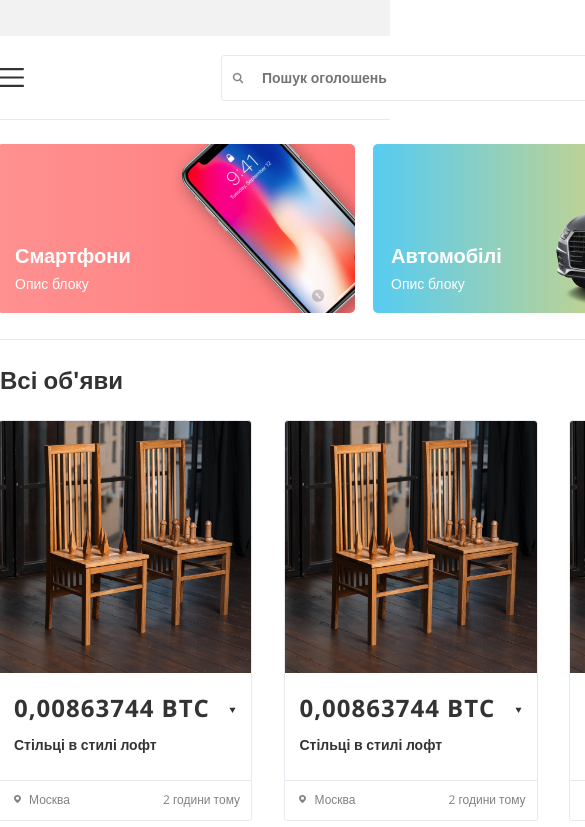
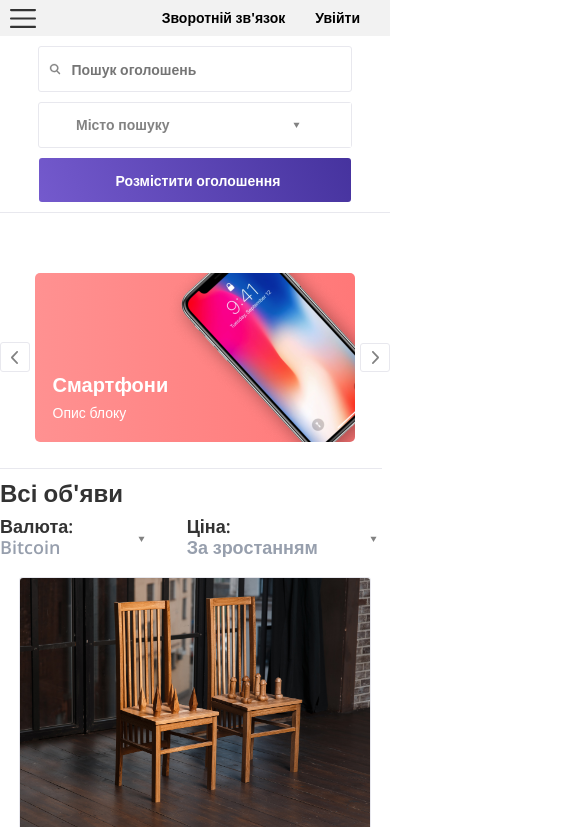
Before and after one commit to mohtick/Maket2.0, a plain HTML site: page index.html in a window 390 px wide. Shown: the top 827 px of the page, 585 px wide, since content can reach past the window. Drawn offline with nearby package versions, Linux system fonts and the light colour scheme.

Commit message:
Add files via upload

```diff
--- a/index.html
+++ b/index.html
@@ -26,8 +26,11 @@
 		<div class="the-toppest-line"> </div>
 		<div class="header-container">
 			<div class="top-line">
-				<button type="button" class="link">Зворотній зв'язок </button>
-				<button type="button" class="link">Увійти</button>
+				<button type="button" class="link burger"></button>
+				<div class="top-line-menu">
+					<button type="button" class="link">Зворотній зв'язок </button>
+					<button type="button" class="link">Увійти</button>
+				</div>
 			</div>
 
 
@@ -59,9 +62,11 @@
 		<div class="header-container">
 
 			<div class="offers-container">
-				<div class="left-scroll">
-					<button type="button" class="left-scroll-btn link"> </button>
-				</div>
+
+				<button type="button" class="left-scroll-btn link"> </button>
+
+
+
 
 				<a href="#" title="offer" class="offer-link1" target="_blank">
 					<p class="offer link"> Смартфони </p>
@@ -80,9 +85,9 @@
 					<p class="description link"> Опис блоку </p>
 				</a>
 
-				<div class="right-scroll">
-					<button type="button" class="right-scroll-btn link"> </button>
-				</div>
+
+				<button type="button" class="right-scroll-btn link"> </button>
+
 
 			</div>
 
@@ -96,10 +101,14 @@
 
 
 
+
+
+
 	<main>
 		<div class="top-line">
 			<h2> Всі об'яви </h2>
 			<div class="divider"></div>
+
 			<div class="filters">
 				<label>
 					Валюта:
@@ -107,17 +116,14 @@
 						<option> Bitcoin</option>
 						<option> Litecoin</option>
 					</select>
-
 				</label>
 				<div class="currency-cap"></div>
-
 				<label>
 					Ціна:
 					<select class="sort">
 						<option> За зростанням</option>
 						<option> За зменшенням</option>
 					</select>
-
 				</label>
 				<div class="sort-cap"></div>
 			</div>
@@ -372,18 +378,11 @@
 				<button type="button" class="show-more-btn link">Показати ще </button>
 			</div>
 		</div>
+	</main>
 
 
 
-
-
-
-	</main>
-
-	<footer>
-
-
-	</footer>
+	<footer> </footer>
 
 
 
--- a/styles/main.css
+++ b/styles/main.css
@@ -28,6 +28,7 @@ header {
 	box-sizing: border-box;
 }
 
+
 header > .header-container > .top-line   {
 
 	display: flex;
@@ -51,9 +52,24 @@ header > .header-container > .top-line   {
 	cursor: pointer;
 }
 
-header > .header-container .top-line >  button {
+.top-line-menu {
+	display: flex;
+	justify-content: flex-end;
+	height: 36px;
+	box-sizing: border-box;
+}
+
+header > .header-container > .top-line > .top-line-menu >  button.link {
 	padding: 5px 15px;
 	font-weight: 700;
+}
+
+header > .header-container > .top-line >  button.link.burger {
+	padding: 0;
+	margin-top: auto;
+	margin-bottom: auto;
+	display: none;
+
 }
 
 .main-menu {
@@ -63,7 +79,6 @@ header > .header-container .top-line >  button {
 	align-items: center;
 	box-sizing: border-box;
 	margin-left: -2px;
-	/* background-color: #e2510e; */
 }
 
 .burger {
@@ -72,6 +87,9 @@ header > .header-container .top-line >  button {
 	background-image:  url("../burger.svg");
 	background-repeat: no-repeat;
     background-size: cover;
+	background-position: center;
+	padding: 0;
+
 }
 
 .main-menu > .divider {
@@ -103,11 +121,12 @@ header > .header-container .top-line >  button {
 }
 
 .search-btn {
-	width: 25px;
+	width: 40px;
 	height: 100%;
 	background-image:  url("../search.svg");
 	background-position: 10px center;
 	background-repeat: no-repeat;
+	/* background-color: #745ACD; */
 }
 
 .search > input.inpt-txt {
@@ -115,7 +134,7 @@ header > .header-container .top-line >  button {
 	width: 423px;
 	border: none;
 	outline: none;
-	padding-left: 15px;
+	/* padding-left: 15px; */
 	background: transparent;
 	font-weight: 600;
 	color: #828282;
@@ -164,7 +183,7 @@ select {
 
 
 .main-menu-container > button.link {
-	margin-left: 17px;
+	margin-left: 20px;
 	color: #FFFFFF;
 	width: 218px;
 	height: 44px;
@@ -179,34 +198,30 @@ header > .divider {
 	width: 100%;
 	height: 1px;
 	background-color: #E8E8EE;
-	/* margin-left: -105px; */
-	/* margin: 0 auto; */
 }
-
 
 .offers-container {
 	width: 1205px;
 	height: 169px;
 	display: flex;
 	align-items: center;
-	margin-left: -51px;
+	margin-left: -49px;
 	margin-top: 60px;
-	/* background-color: #745ACD; */
 }
 
 .left-scroll-btn {
+	display: block;
 	width: 30px;
-	height: 28px;
+	height: 30px;
 	border: 1px solid  #E8E8EE;
 	border-radius: 3px;
 	background-image:  url("../leftarrow.svg");
 	background-position:  center;
 	background-repeat: no-repeat;
 	margin-top: -1px;
-
 }
 
-.offers-container > a {
+.offer-link1,  .offer-link3 {
 	color: #FFFFFF;
 	text-decoration: none;
 	margin-left: 18px;
@@ -215,18 +230,23 @@ header > .divider {
 	height: 169px;
 	padding-left: 18px;
 	border-radius: 5px;
-}
-
-.offer-link1,  .offer-link3 {
-
 	background-image:  url("../offer1.png"), linear-gradient(90deg, #FF9191 0%, #FF7878 100.03%);
 	background-position:  right;
 	background-repeat: no-repeat;
 }
 
 .offer-link2 {
+	color: #FFFFFF;
+	text-decoration: none;
+	margin-left: 18px;
+	display: block;
+	width: 340px;
+	height: 169px;
+	padding-left: 18px;
+	border-radius: 5px;
 	background-image:  url("../offer22.png"), linear-gradient(90deg, #56CCF2 0%, #FFD659 98.78%);
 	background-position:  right;
+	background-repeat: no-repeat;
 }
 
 p.offer {
@@ -247,14 +267,15 @@ p.description:hover {
 }
 
 .right-scroll-btn {
+	display: block;
 	width: 30px;
-	height: 28px;
+	height: 29px;
 	border: 1px solid  #E8E8EE;
 	border-radius: 3px;
 	background-image:  url("../rightarrow.svg");
 	background-position:  center;
 	background-repeat: no-repeat;
-	margin-left: 16px;
+	margin-left: 18px;
 }
 
 
@@ -332,18 +353,6 @@ main > .top-line {
 }
 
 
-.city > .cap {
-	height: 100%;
-	width: 20%;
-	background-image:  url("../dropdownarrow.svg");
-	background-position: left  center;
-	background-repeat: no-repeat;
-	background-color: white;
-	margin-left: -38px;
-}
-
-
-
 main > .products {
 	display: grid;
 	grid-template-columns: 1fr 1fr 1fr 1fr;
@@ -402,8 +411,6 @@ main > .products > .item >.item-image {
 	padding-right: 3px;
 }
 
-
-
 .item-description > .item-description-link  {
 	color: #333333;
 	padding-left: 15px;
@@ -412,7 +419,6 @@ main > .products > .item >.item-image {
 .item-description > .item-description-link > p {
 	padding-bottom: 10px;
 }
-
 
 .item-bottomline {
 	border-top: 1px solid #E8E8EE;
@@ -429,7 +435,6 @@ main > .products > .item >.item-image {
 	font-weight: 400;
 }
 
-
 .item-bottomline > .item-city {
 	padding-left: 30px;
 }
@@ -438,10 +443,8 @@ main > .products > .item >.item-image {
 	padding-left: 93px;
 }
 
-
 .bottom-line {
 	margin: 0 auto;
-	width: 1140px;
 	padding-left: 463px;
 }
 
@@ -469,3 +472,343 @@ footer {
 	height: 200px;
 
 }
+
+
+
+@media screen and (max-width: 1255px) {
+	.offers-container {
+		width: 100%;
+		margin-left: 0px;
+
+	}
+
+	.main-menu > .divider {
+		display: none;
+	}
+
+	.main-menu {
+		justify-content: space-between;
+	}
+
+}
+
+
+@media screen and (max-width: 1160px) {
+	.offers-container {
+		width: 100%;
+		margin-right: auto;
+		justify-content: space-around;
+	}
+
+	.offer-link3, .offer-link2, .offer-link1  {
+		margin-left: 5px;
+		width: 30%;
+	}
+
+	.right-scroll-btn {
+		margin-left: 5px;
+	}
+
+	.main-menu {
+		width: 100%;
+		margin-left: 0px;
+	}
+
+	header > .header-container > .top-line   {
+		width: 100%;
+	}
+
+	.header-container {
+		width: 99%;
+	}
+
+	main {
+		width: 100%;
+	}
+
+	main > .top-line > .divider {
+		display: none;
+	}
+
+	main > .top-line {
+		justify-content: space-between;
+	}
+
+	.bottom-line {
+		display: flex;
+		justify-content: center;
+		width: 100%;
+		padding-left: 0px;
+
+	}
+
+}
+
+
+@media screen and (max-width: 1050px) {
+
+	main > .products  {
+		grid-template-columns: 1fr 1fr 1fr;
+		column-gap: 1.5%;
+		margin-right: 5px;
+		margin-left: 5px;
+	}
+
+	main > .products > .item {
+		height: 399px;
+		width: 100%;
+		border:  1px solid #E8E8EE;
+		border: 1px solid #E8E8EE;
+		border-radius: 3px;
+	}
+}
+
+@media screen and (max-width: 1020px) {
+
+	.offer-link3  {
+		display: none;
+	}
+
+	.offer-link2, .offer-link1  {
+		margin-left: 5px;
+		width: 40%;
+	}
+}
+
+@media screen and (max-width: 950px) {
+
+	header > .header-container .top-line >  button.link.burger {
+		display: block;
+		margin-right: 60%;
+	}
+
+	.main-menu > button.burger {
+		display: none;
+	}
+
+	header > .header-container > .top-line   {
+		justify-content: space-between;
+		margin-left: auto;
+	}
+
+	.offer-link3  {
+		display: none;
+	}
+
+	.offer-link2, .offer-link1  {
+		margin-left: 5px;
+		width: 40%;
+	}
+
+}
+
+@media screen and (max-width: 910px) {
+	.the-toppest-line {
+		display: none;
+	}
+
+	.header-container {
+		margin: auto auto 0 auto;
+	}
+
+	.main-menu {
+		height: 140px;
+	}
+
+	.main-menu-container {
+		flex-wrap: wrap;
+		height: 140px;
+		justify-content: flex-end;
+	}
+
+	.header-container > .top-line {
+		background-color: #F2F2F2;
+
+	}
+
+}
+
+
+@media screen and (max-width: 780px) {
+
+	main > .products  {
+		grid-template-columns: 1fr 1fr;
+		margin-right: 2px;
+	}
+
+}
+
+
+@media screen and (max-width: 740px) {
+
+	.offer-link2  {
+		display: none;
+	}
+
+	.offer-link2, .offer-link1  {
+		margin-left: 5px;
+		width:80%;
+	}
+
+	.search-and-city {
+		width: 100%;
+		border: none;
+		height: auto;
+		margin-top: 10px;
+		align-items: center;
+		flex-direction: column;
+		justify-content: center;
+		align-content: center;
+		row-gap: 10px;
+	}
+
+	.search {
+		width: 80%;
+		border: 1px solid #E8E8EE;
+		border-radius: 3px;
+	}
+
+	.search-and-city > .divider {
+		display: none;
+	}
+
+	.city {
+		width: 80%;
+		justify-content: center;
+		border: 1px solid #E8E8EE;
+		border-radius: 3px;
+	}
+
+	.city > select {
+		width: 100%;
+
+	}
+
+	.main-menu-container > button.link {
+		margin-top: 10px;
+		margin-bottom: 10px;
+		margin-right: 70px;
+	}
+
+	.main-menu {
+		height: auto;
+	}
+
+	.main-menu-container {
+		height: auto;
+	}
+
+	.top-line-menu {
+		width: auto;
+	}
+	.header-container > .top-line {
+		width: auto;
+		justify-content: space-between;
+		margin-left: auto;
+	}
+
+	header > .header-container .top-line >  button.link.burger {
+		display: block;
+		margin-right: auto;
+		margin-left: 10px;
+	}
+}
+
+@media screen and (max-width: 670px) {
+
+	.search {
+		border: 1px solid #E8E8EE;
+		border-radius: 3px;
+	}
+
+	.city {
+		border: 1px solid #E8E8EE;
+		border-radius: 3px;
+	}
+
+	.header-container {
+		width: auto;
+	}
+
+	.main-menu-container {
+		width: auto;
+		justify-content: center;
+	}
+
+	.main-menu-container > button.link {
+		margin-left: auto;
+		margin-right: auto;
+		color: #FFFFFF;
+		width: 80%;
+	}
+
+	.city > select {
+		width: 100%;
+		justify-content: center;
+	}
+
+}
+
+@media screen and (max-width: 610px) {
+
+	.main-menu-container {
+		justify-content: center;
+		width: 100%;
+	}
+
+	.main-menu {
+		justify-content: center;
+	}
+
+	main > .top-line > {
+		height: auto;
+	}
+
+	main > .top-line > h2 {
+		margin-right: 20px;
+	}
+
+	.filters > label > select.currency {
+		height: 100%;
+		color: #979FAD;
+		padding-left: 0px;
+	}
+
+	.sort {
+		height: 100%;
+		color: #979FAD;
+		padding-left: 0px;
+	}
+
+}
+
+
+@media screen and (max-width: 570px) {
+	main > .top-line  {
+		flex-wrap: wrap;
+		height: auto;
+	}
+
+	main > .top-line > h2 {
+		margin-right: 0px;
+		width: 100%;
+		margin-top: 0px;
+		margin-bottom: 0px;
+	}
+
+	main > .top-line > .filters {
+		width: 100%;
+	}
+
+	main > .products  {
+		grid-template-columns: 1fr;
+		margin-right: 2px;
+		margin-left: 2px;
+	}
+
+	main > .products > .item {
+		width: 350px;
+		place-self: center;
+	}
+
+}
```
